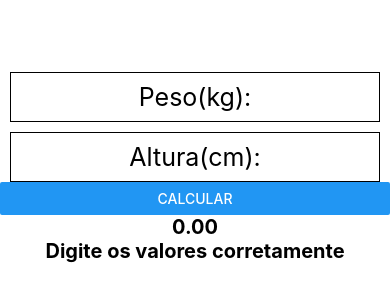
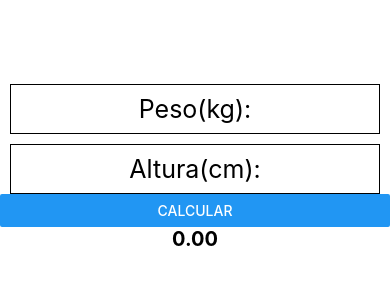
Before and after one commit to ViniciusMAlves/CalculoIMC_ReactNative, a React Native app: screen / in a window 390 px wide. Shown: the part 260-560 px from the top of the page. Built offline with nearby package versions, Linux system fonts and the light colour scheme.

Commit message:
mudado mensagem

```diff
--- a/App.js
+++ b/App.js
@@ -5,7 +5,7 @@ export default function App() {
   const [altura, setAltura] = useState("");
   const [peso, setPeso] = useState("");
   const [resultado, setResultado] = useState(0.00);
-  const [RTexto, setRTexto] = useState("Digite os valores corretamente");
+  const [RTexto, setRTexto] = useState("");
 
   async function calculaIMC(p, h) {
     Alert.alert(resultado.toFixed(2));
```
